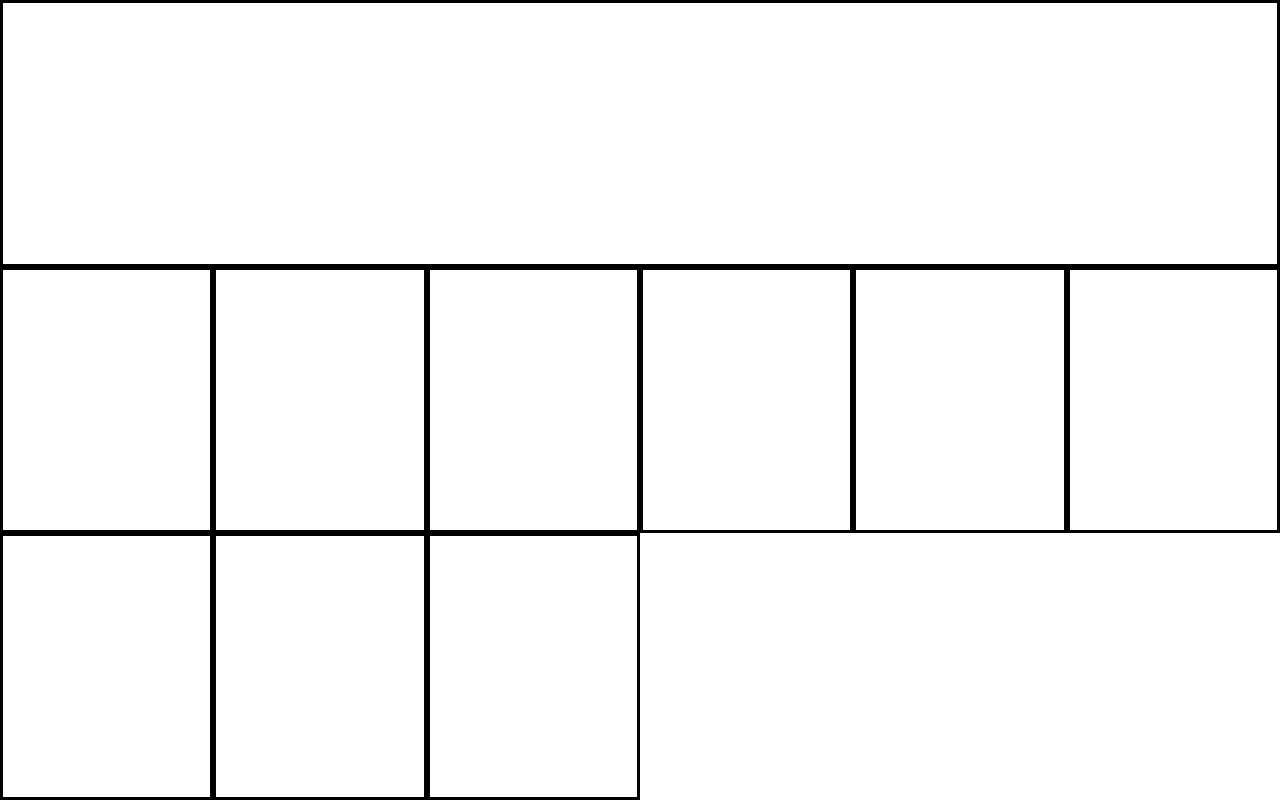
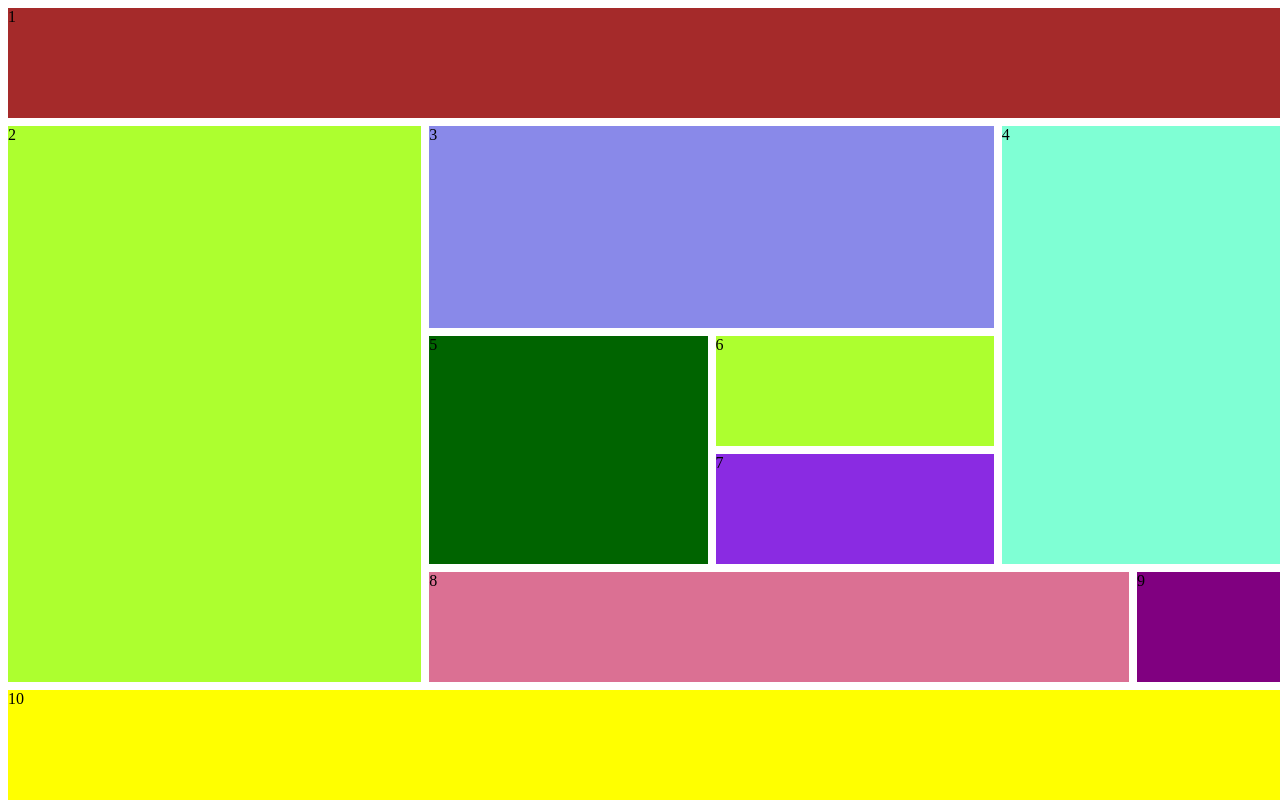
Before and after one commit to SurendraReddy12345/gridtask, a plain HTML site: page index.html in a window 1280 px wide. Drawn offline with Linux system fonts and the light colour scheme.

Commit message:
index.html

```diff
--- a/index.html
+++ b/index.html
@@ -6,38 +6,86 @@
     <title>Document</title>
     <style>
         *{
-        margin:0;
-        padding:0;
+            margin: 0;
+            padding: 0;
         }
         .main{
             width:100vw;
             height: 100vh;
+            background-color:rgb(255, 255, 255);
             display: grid;
-        grid-template-columns: repeat(6,auto);
+            grid-template-columns: repeat(9,auto);
+            grid-template-rows:repeat(7,auto) ;
+            /* margin-top: 2px; */
+            padding:4px ;
+
+        }
+        .main div{
+            border: 4px solid;
+            border-color: white;
 
 
         }
-    .main div{
-        border: 3px solid;
+        .one{
+            grid-column:1/10;
+            background-color: brown;
         }
-    .c1{
-        grid-column: 1/7;
+        .two{
+            grid-column: 1/4;
+            grid-row: 2/7;
+            background-color: greenyellow;
+        }
+        .three{
+            grid-column: 4/8;
+            grid-row: 2/4;
+            background-color:rgb(137, 137, 233);
+        }
+        .four{
+            grid-column: 8/10;
+            grid-row: 2/6;
+            background-color: aquamarine;
+        }
+        .five{
+            grid-column: 4/6;
+            grid-row: 4/6;
+            background-color: darkgreen;
 
+        }
+        .six{
+            grid-column: 6/8;
+            grid-row:4/5;
+            background-color: greenyellow;
+        }
+        .seven{
+            grid-column: 6/8;
+            grid-row: 5/6;
+            background-color: blueviolet;
+        }
+        .eight{
+            grid-column: 4/9;
+            grid-row:6/7;
+            background-color: palevioletred;
+        }
+
+        .ten{
+            grid-column: 1/10;
+            /* grid-row:; */
+            background-color:yellow;
         }
     </style>
 </head>
 <body>
     <div class="main">
-        <div class="c1"></div>
-        <div class="c2"></div>
-        <div class="c3"></div>
-        <div class="c4"></div>
-        <div class="c5"></div>
-        <div class="c6"></div>
-        <div class="c7"></div>
-        <div class="c8"></div>
-        <div class="c9"></div>
-        <div class="c10"></div>
+        <div class="one">1</div>
+        <div class="two">2</div>
+        <div class="three">3</div>
+        <div class="four">4</div>
+        <div class="five">5</div>
+        <div class="six">6</div>
+        <div class="seven">7</div>
+        <div class="eight">8</div>
+        <div class="nine" style="background-color: purple;">9</div>
+        <div class="ten">10</div>
     </div>
 </body>
 </html>
```
Lines whose indentation alone changed are shown as unchanged.
